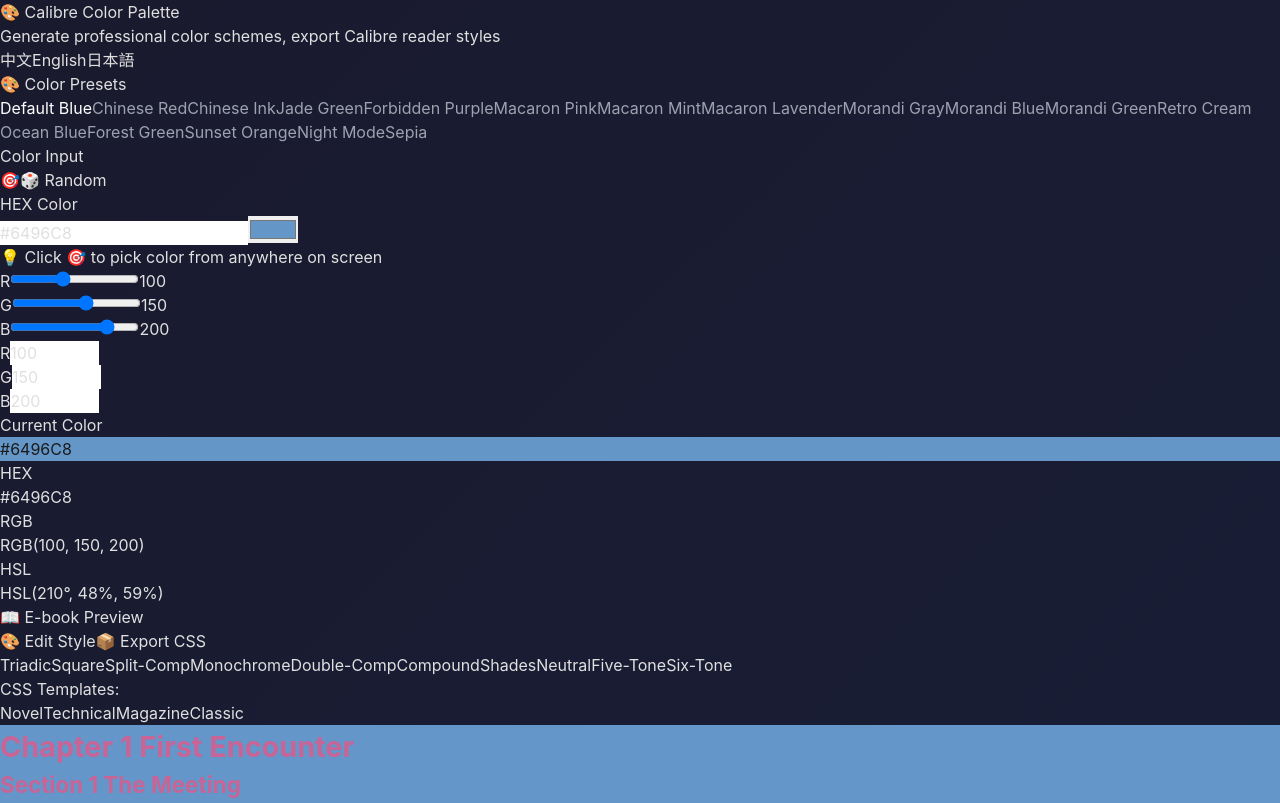
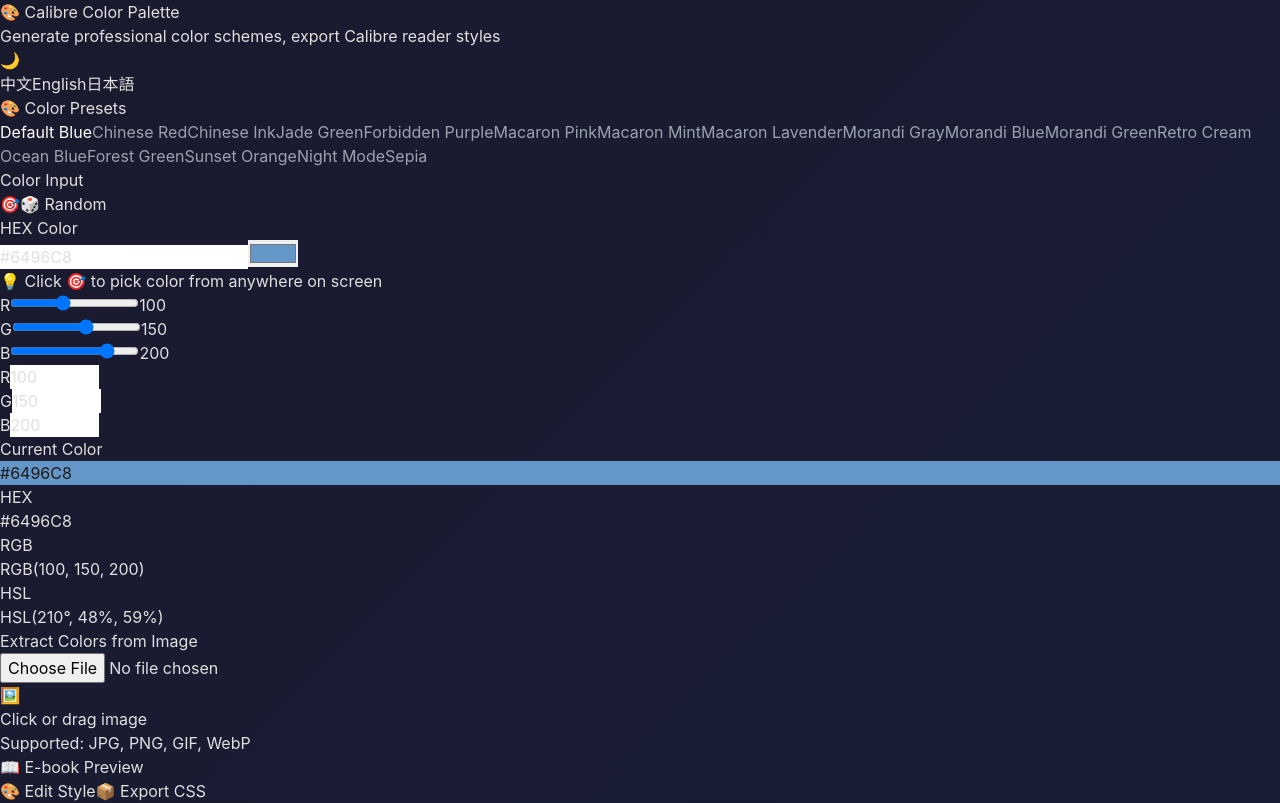
Before and after one commit to HumSunTT/Calibre-ColorPalette, a React (Vite) app: page / in a window 1280 px wide. Shown: the top 803 px of the page. Built offline with nearby package versions, Linux system fonts and the light colour scheme.

Commit message:
feat: add ImageColorPicker component and theme toggle

```diff
--- a/src/App.tsx
+++ b/src/App.tsx
@@ -9,14 +9,17 @@
 import PaletteSchemeItem from './components/PaletteSchemeItem';
 import TextPreview from './components/TextPreview';
 import SavedPalettes from './components/SavedPalettes';
+import ImageColorPicker from './components/ImageColorPicker';
 import { generateId, savePalette } from './utils/storage';
 import { ColorPreset } from './utils/colorPresets';
+import { useThemeStore } from './stores/themeStore';
 
 const App: React.FC = () => {
   const { t, i18n } = useTranslation();
   const [rgb, setRgb] = useState<RGB>({ r: 100, g: 150, b: 200 });
   const [savedNotification, setSavedNotification] = useState(false);
   const [currentPresetId, setCurrentPresetId] = useState('default');
+  const { isDarkMode, toggleTheme } = useThemeStore();
 
   const schemes: HarmonyScheme[] = [
     'triadic',
@@ -55,20 +58,42 @@
     setRgb(hexToRgb(preset.colors.primary));
   };
 
+  const handleColorsExtracted = (colors: string[]) => {
+    if (colors.length > 0) {
+      const primaryColor = colors[0];
+      setRgb(hexToRgb(primaryColor));
+      setCurrentPresetId('');
+    }
+  };
+
   const changeLanguage = (lng: string) => {
     i18n.changeLanguage(lng);
   };
 
   return (
-    <div className="min-h-screen py-6 px-4">
+    <div className={`min-h-screen py-6 px-4 transition-colors ${isDarkMode ? 'bg-gray-900' : 'bg-gray-100'}`}>
       <div className="max-w-[1800px] mx-auto">
         <header className="text-center mb-6">
+          <div className="flex justify-between items-center">
+            <div className="flex-1"></div>
+            <div>
               <h1 className="text-4xl font-bold text-white mb-2">
                 🎨 {t('title')}
               </h1>
               <p className="text-gray-400">
                 {t('subtitle')}
               </p>
+            </div>
+            <div className="flex-1 flex justify-end">
+              <button
+                onClick={toggleTheme}
+                className="px-3 py-1.5 bg-gray-700 hover:bg-gray-600 text-white rounded-lg text-sm transition-colors"
+                title={isDarkMode ? t('theme.lightMode') : t('theme.darkMode')}
+              >
+                {isDarkMode ? '☀️' : '🌙'}
+              </button>
+            </div>
+          </div>
           <div className="flex justify-center gap-2 mt-3">
             <button
               onClick={() => changeLanguage('zh')}
@@ -111,6 +136,7 @@
             />
             <ColorInput rgb={rgb} onChange={(r) => { setRgb(r); setCurrentPresetId(''); }} onRandom={handleRandom} />
             <ColorPreview rgb={rgb} />
+            <ImageColorPicker onColorsExtracted={handleColorsExtracted} />
           </div>
 
           <div className="xl:col-span-6">
--- /dev/null
+++ b/src/components/ImageColorPicker.tsx
@@ -0,0 +1,133 @@
+import React, { useState, useCallback } from 'react';
+import { useTranslation } from 'react-i18next';
+import { extractColorsFromFile, isValidImageFile } from '../utils/colorExtract';
+
+interface ImageColorPickerProps {
+  onColorsExtracted: (colors: string[]) => void;
+}
+
+const ImageColorPicker: React.FC<ImageColorPickerProps> = ({ onColorsExtracted }) => {
+  const { t } = useTranslation();
+  const [isDragging, setIsDragging] = useState(false);
+  const [isLoading, setIsLoading] = useState(false);
+  const [error, setError] = useState<string | null>(null);
+  const [extractedColors, setExtractedColors] = useState<string[]>([]);
+
+  const handleFile = useCallback(async (file: File) => {
+    if (!isValidImageFile(file)) {
+      setError(t('imageExtractor.extractFailed'));
+      return;
+    }
+
+    setIsLoading(true);
+    setError(null);
+
+    try {
+      const colors = await extractColorsFromFile(file, 8);
+      setExtractedColors(colors);
+      onColorsExtracted(colors);
+    } catch {
+      setError(t('imageExtractor.extractFailed'));
+    } finally {
+      setIsLoading(false);
+    }
+  }, [t, onColorsExtracted]);
+
+  const handleDrop = useCallback((e: React.DragEvent) => {
+    e.preventDefault();
+    setIsDragging(false);
+
+    const file = e.dataTransfer.files[0];
+    if (file) {
+      handleFile(file);
+    }
+  }, [handleFile]);
+
+  const handleDragOver = useCallback((e: React.DragEvent) => {
+    e.preventDefault();
+    setIsDragging(true);
+  }, []);
+
+  const handleDragLeave = useCallback((e: React.DragEvent) => {
+    e.preventDefault();
+    setIsDragging(false);
+  }, []);
+
+  const handleFileInput = useCallback((e: React.ChangeEvent<HTMLInputElement>) => {
+    const file = e.target.files?.[0];
+    if (file) {
+      handleFile(file);
+    }
+  }, [handleFile]);
+
+  const handleColorClick = useCallback((color: string) => {
+    navigator.clipboard?.writeText(color);
+  }, []);
+
+  return (
+    <div className="bg-gray-800/50 backdrop-blur-sm rounded-xl p-4 shadow-xl">
+      <h3 className="text-sm font-bold text-white mb-3">{t('imageExtractor.title')}</h3>
+
+      <div
+        onDrop={handleDrop}
+        onDragOver={handleDragOver}
+        onDragLeave={handleDragLeave}
+        className={`
+          relative border-2 border-dashed rounded-lg p-6 text-center transition-colors
+          ${isDragging ? 'border-blue-500 bg-blue-500/10' : 'border-gray-600 hover:border-gray-500'}
+          ${isLoading ? 'opacity-50 pointer-events-none' : 'cursor-pointer'}
+        `}
+      >
+        <input
+          type="file"
+          accept="image/jpeg,image/png,image/gif,image/webp"
+          onChange={handleFileInput}
+          className="absolute inset-0 w-full h-full opacity-0 cursor-pointer"
+          disabled={isLoading}
+        />
+
+        {isLoading ? (
+          <div className="text-gray-400">
+            <div className="animate-spin w-6 h-6 border-2 border-blue-500 border-t-transparent rounded-full mx-auto mb-2"></div>
+            <span className="text-sm">{t('imageExtractor.extracting')}</span>
+          </div>
+        ) : (
+          <div className="text-gray-400">
+            <div className="text-3xl mb-2">🖼️</div>
+            <span className="text-sm">{t('imageExtractor.clickOrDrop')}</span>
+            <div className="text-xs text-gray-500 mt-1">{t('imageExtractor.supportedFormats')}</div>
+          </div>
+        )}
+      </div>
+
+      {error && (
+        <div className="mt-3 p-2 bg-red-500/20 border border-red-500 rounded text-red-400 text-xs">
+          {error}
+        </div>
+      )}
+
+      {extractedColors.length > 0 && (
+        <div className="mt-4">
+          <div className="text-xs text-gray-400 mb-2">{t('imageExtractor.extractSuccess')}</div>
+          <div className="flex flex-wrap gap-2">
+            {extractedColors.map((color, index) => (
+              <button
+                key={index}
+                onClick={() => handleColorClick(color)}
+                className="group relative w-10 h-10 rounded-lg shadow-md hover:scale-110 transition-transform"
+                style={{ backgroundColor: color }}
+                title={color}
+              >
+                <span className="absolute inset-0 flex items-center justify-center opacity-0 group-hover:opacity-100 bg-black/50 rounded-lg text-white text-xs font-mono">
+                  {color}
+                </span>
+              </button>
+            ))}
+          </div>
+        </div>
+      )}
+    </div>
+  );
+};
+
+export default ImageColorPicker;
```
Lines whose indentation alone changed are shown as unchanged.
